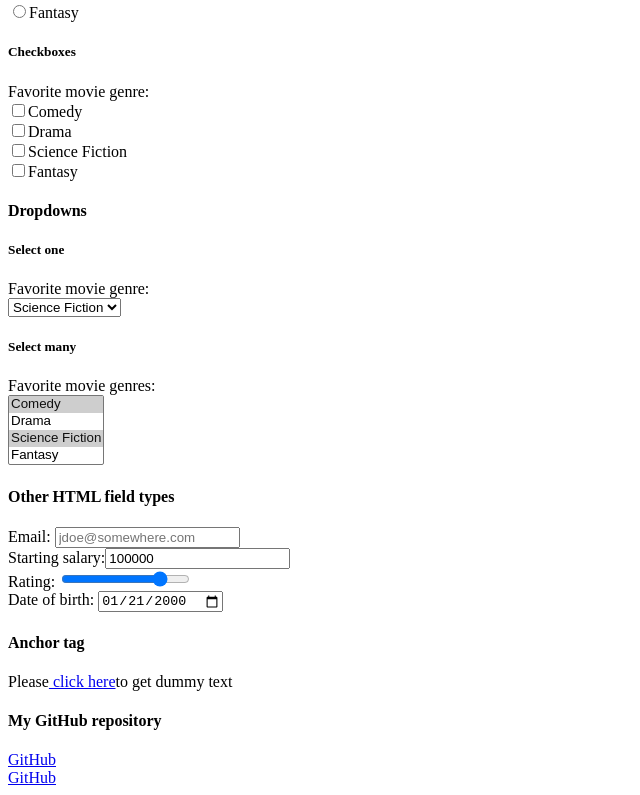
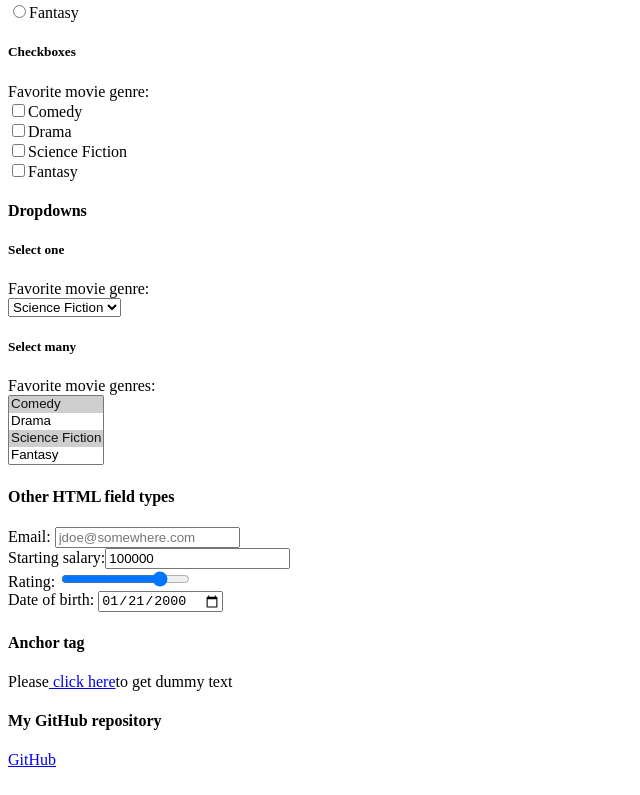
Before and after one commit to mammon0120/kanbas-react-web-app, a React (Create React App) app: page /#/Labs/Lab1 in a window 1280 px wide. Shown: the part 3068-3863 px from the top of the page, without its empty margins (0-640 px from the left). Built offline with nearby package versions, Linux system fonts and the light colour scheme.

Commit message:
add github url

```diff
--- a/src/Labs/index.tsx
+++ b/src/Labs/index.tsx
@@ -16,7 +16,6 @@ export default function Labs() {
         <Route path="Lab2" element={<Lab2 />} />
         <Route path="Lab3" element={<Lab3 />} />
       </Routes>
-      <a href="https://github.com/mammon0120/kanbas-react-web-app.git">GitHub</a>
 
     </div>
   );
```
